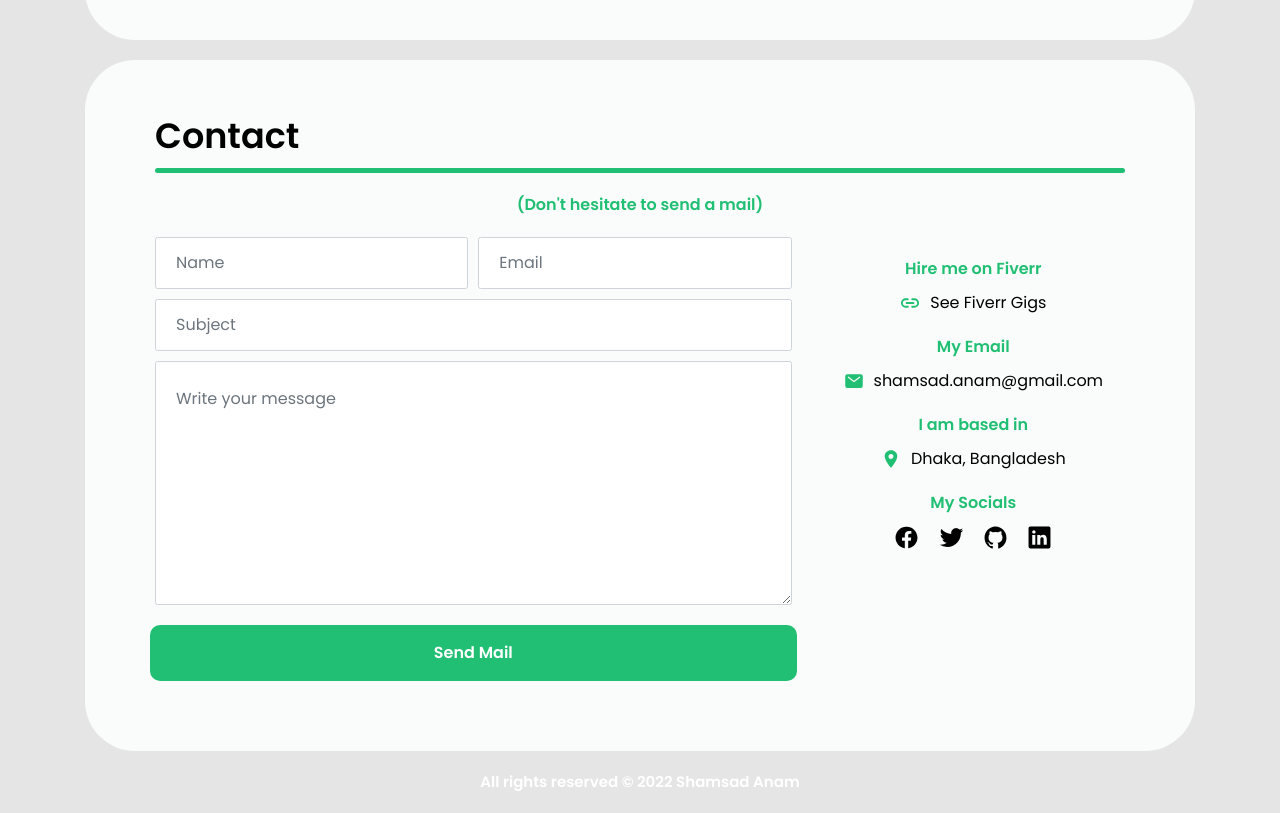
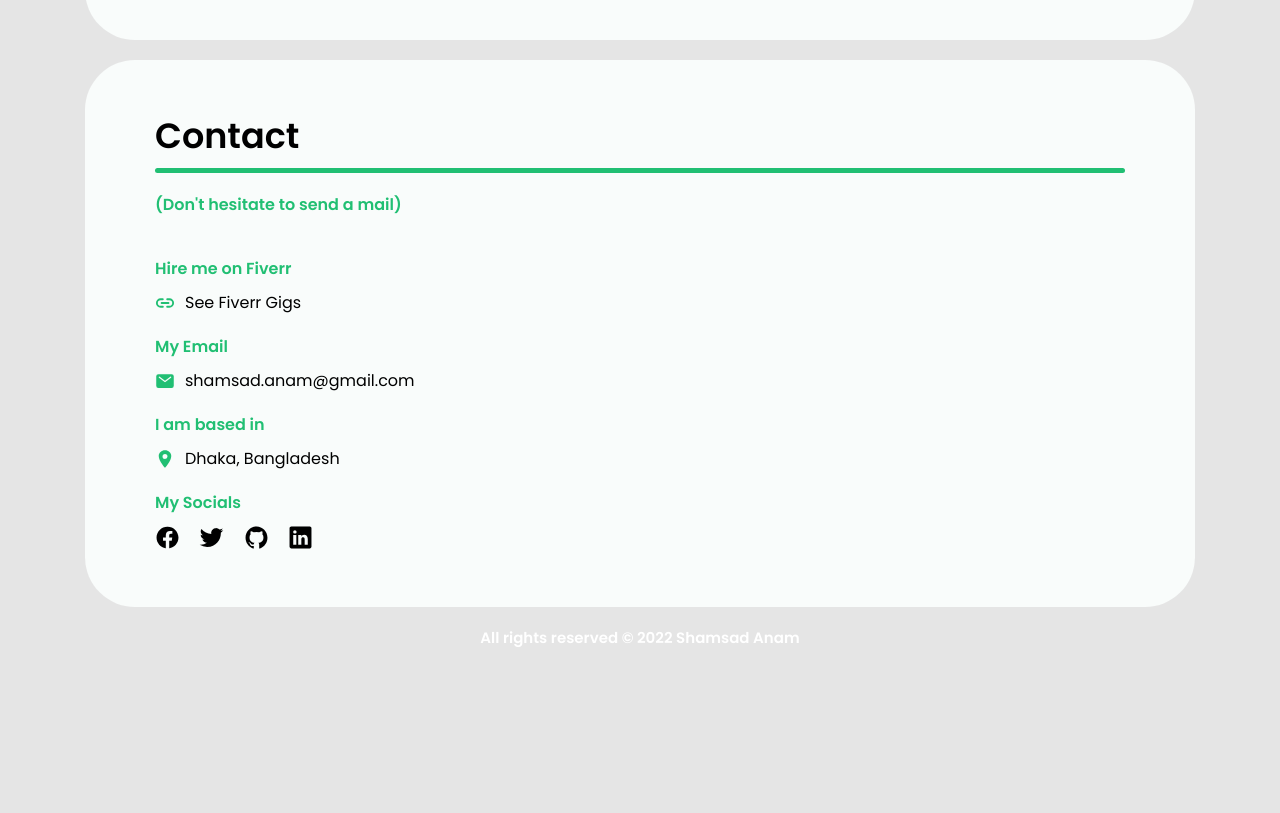
Before and after one commit to shamsadanam/portfolio, a plain HTML site: page index.html in a window 1280 px wide. Shown: the part 2224-3037 px from the top of the page. After the commit the page ends 2893 px from the top, so only its background shows below. Drawn offline with nearby package versions, Linux system fonts and the light colour scheme.

Commit message:
fixed some design issues

```diff
--- a/index.html
+++ b/index.html
@@ -79,7 +79,7 @@
                         Web Developer
                       </div>
                       <a
-                        href="https://www.fiverr.com/share/5bGmx4"
+                        href="https://www.fiverr.com/share/jVrPaw"
                         class="header__title header__title--green"
                         target="_blank"
                         aria-label="Hire Me"
@@ -549,7 +549,7 @@
               </div>
             </div>
             <div class="row">
-              <div class="col-lg-8 col-sm-12">
+              <!-- <div class="col-lg-8 col-sm-12">
                 <div class="contact__form">
                   <form>
                     <div class="form-row pb-3">
@@ -588,8 +588,8 @@
                     </div>
                   </form>
                 </div>
-              </div>
-              <div class="col-lg-4 col-sm-12">
+              </div> -->
+              <div class="col-lg-12 col-sm-12">
                 <div class="contact__details">
                   <div class="row">
                     <div class="col-sm-12">
@@ -630,18 +630,18 @@
                     </div>
                     <div class="col-sm-12">
                       <div class="heading__secondary">My Socials</div>
-                      <div class="contact__mail text-center">
+                      <div class="contact__mail ">
                         <div class="header__links">
-                          <a href="#" class="twitter"
+                          <a href="https://www.facebook.com/shamsad.anam.54/" class="twitter"
                             ><ion-icon name="logo-facebook"></ion-icon
                           ></a>
-                          <a href="#" class="twitter"
+                          <a href="https://twitter.com/ShamsadAnam" class="twitter"
                             ><ion-icon name="logo-twitter"></ion-icon
                           ></a>
-                          <a href="#" class="instagram"
+                          <a href="https://github.com/shamsadanam" class="instagram"
                             ><ion-icon name="logo-github"></ion-icon
                           ></a>
-                          <a href="#" class="linkedin"
+                          <a href="https://www.linkedin.com/in/shamsadanam/" class="linkedin"
                             ><ion-icon name="logo-linkedin"></ion-icon
                           ></a>
                         </div>
--- a/sass/_base.scss
+++ b/sass/_base.scss
@@ -6,6 +6,8 @@
 
 $color-primary: #f9fcfb;
 $color-secondary: #21bf73;
+// $color-secondary: #010503;
+
 
 // $color-secondary: #dc2f02;
 // $color-secondary: #f48c06;
--- a/sass/_content.scss
+++ b/sass/_content.scss
@@ -155,15 +155,17 @@
       margin-bottom: 1rem;
       border-bottom: none;
       color: $color-secondary;
+      text-align: left;
     }
 
     &__link,
     &__location {
       display: flex;
-      justify-content: center;
-
+      // justify-content: center;
       align-items: center;
       transition: all 0.2s;
+      text-align: left;
+
       &:hover {
         color: $color-secondary;
         text-decoration: underline;
--- a/sass/_header.scss
+++ b/sass/_header.scss
@@ -7,6 +7,7 @@
   border-radius: 3rem;
 
   background-color: $color-primary;
+
 
   // width: 30rem;
   // height: 100vh;
--- a/sass/_popup.scss
+++ b/sass/_popup.scss
@@ -28,8 +28,15 @@
     height: 100vh;
     position: relative;
 
+    @include respondMax(556px){
+      align-items: flex-start;
+    }
+
     & .case {
       width: 70%;
+      @include respondMax(556px){
+        margin-top: 80px;
+      }
     }
   }
 
@@ -97,6 +104,7 @@
       font-size: 1.8rem;
       border-radius: 1rem;
       transition: all 0.2s;
+      color: #fff;
 
       &:not(:last-child) {
         margin-right: 1rem;
```
Also changed, not shown: css/main.css, css/main.min.css (added), sass/_typography.scss (line endings or trailing spaces).
